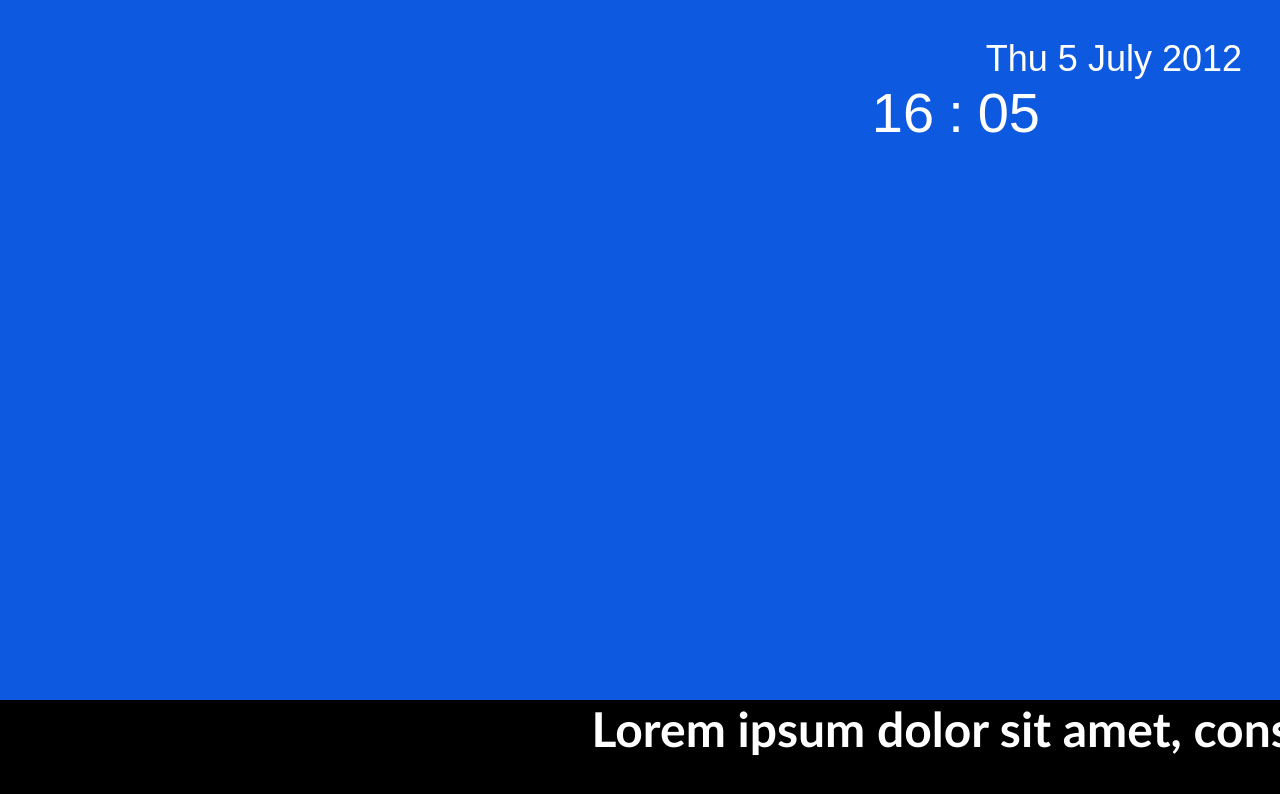
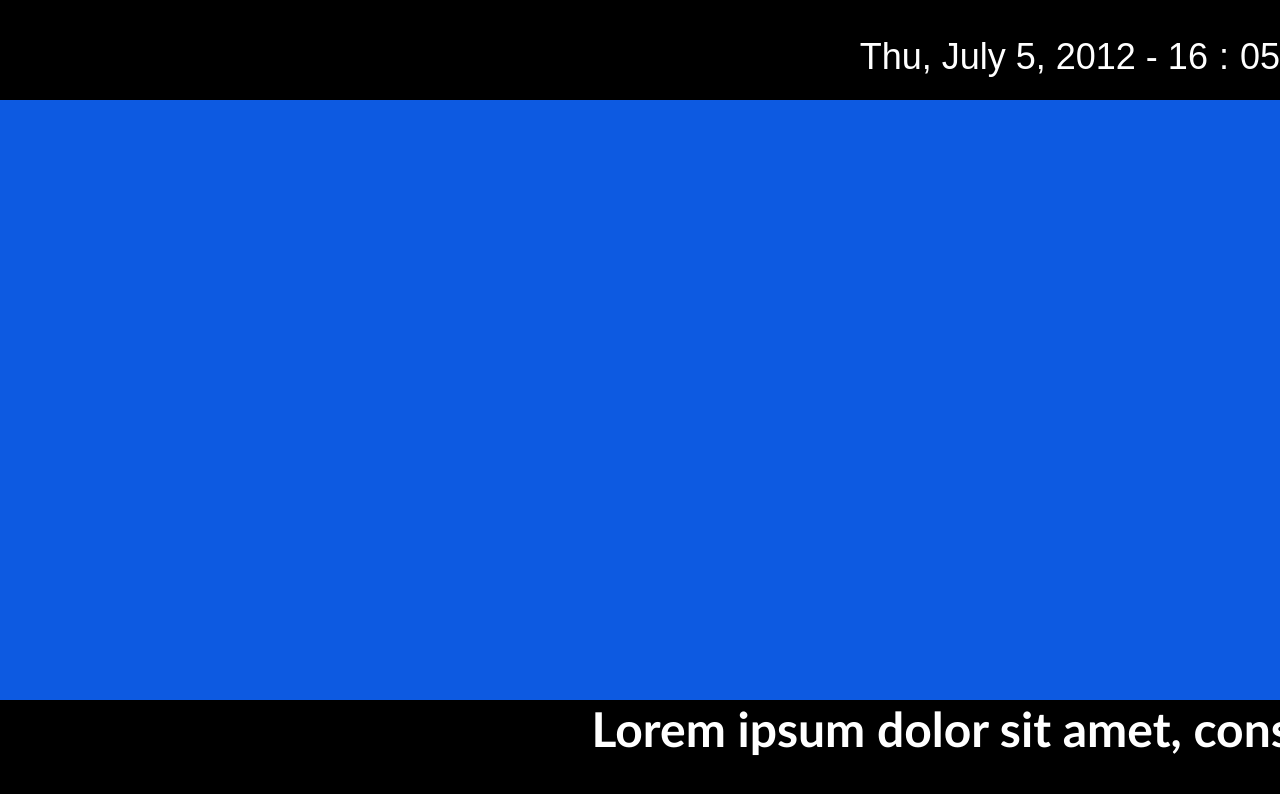
Before and after one commit to scottorwig/animation_workshop, a plain HTML site: page jquery-scroller-playground.html in a window 1280 px wide. Drawn offline with Linux system fonts and the light colour scheme.

Commit message:
Put clock into top bar

```diff
--- a/jquery-scroller-playground.html
+++ b/jquery-scroller-playground.html
@@ -8,6 +8,7 @@
 <style type="text/css">
 	body{
 		background-color: #0D5AE1;
+		font-family: Arial, Helvetica, sans-serif;
 	}
 	/* CSS for the scrollers */
 	div.horizontal_scroller, div.vertical_scroller{
@@ -26,27 +27,35 @@
 		color:white;
 	}
 
-	/* style needed only for this example */
-	span{margin:5px;padding:8px 12px;width:150px;background-color:#0066CC;color:#FFFFFF;border:#003366 1px solid;display:block;float:left;text-align:center;}
-	span:hover{background-color:#0099CC}
-
-
 }
 
 .container {width: 960px; margin: 0 auto; overflow: hidden;}
 
-.clock {width:25; margin:0 auto; padding:30px; color:#fff; }
+.clock {
+	font-size:36px;
+	color:#fff;
+	height:100px;
+	position: fixed;
+	top: 0px;
+	left: 0px;
+	width: 100%;
+	background-color: black;
+	}
 
 #Date{
-	font-family: Arial, Helvetica, sans-serif;
-	font-size:36px;
 	text-align:right;
 	}
 
-ul { width:800px; margin:0 auto; padding:0px; list-style:none; text-align:right; }
-ul li { display:inline; font-size: 56px; text-align:center; font-family: Arial, Helvetica, sans-serif;}
+ul {
+	text-align:right;
+	}
 
-#point { position:relative; padding-left:10px; padding-right:10px; }
+ul li {
+	display:inline;
+	text-align:center;
+}
+
+#point { position:relative; padding-left:1px; padding-right:1px; }
 
 </style>
 <script src="jquery-1.7.2.min.js" type="text/javascript"></script>
@@ -62,7 +71,7 @@ var newDate = new Date();
 // Extract the current date from Date object
 newDate.setDate(newDate.getDate());
 // Output the day, date, month and year
-$('#Date').html(dayNames[newDate.getDay()] + " " + newDate.getDate() + ' ' + monthNames[newDate.getMonth()] + ' ' + newDate.getFullYear());
+$('#Date').html(dayNames[newDate.getDay()] + ", " + monthNames[newDate.getMonth()] + " " + newDate.getDate() + ', ' + newDate.getFullYear());
 
 setInterval( function() {
 	// Create a newDate() object and extract the seconds of the current time on the visitor's
@@ -146,11 +155,13 @@ $(document).ready(function() {
 </head>
 
 <div class="clock">
-   <div id="Date"></div>
+   <div></div>
       <ul>
-          <li id="hours"></li>
-          <li id="point">:</li>
-          <li id="min"></li>
+      	 <li id='Date'></li>
+      	 <li> - </li>
+         <li id="hours"></li>
+         <li id="point">:</li>
+         <li id="min"></li>
          <!-- <li id="point">:</li> -->
          <!-- <li id="sec"></li> -->
       </ul>
```
